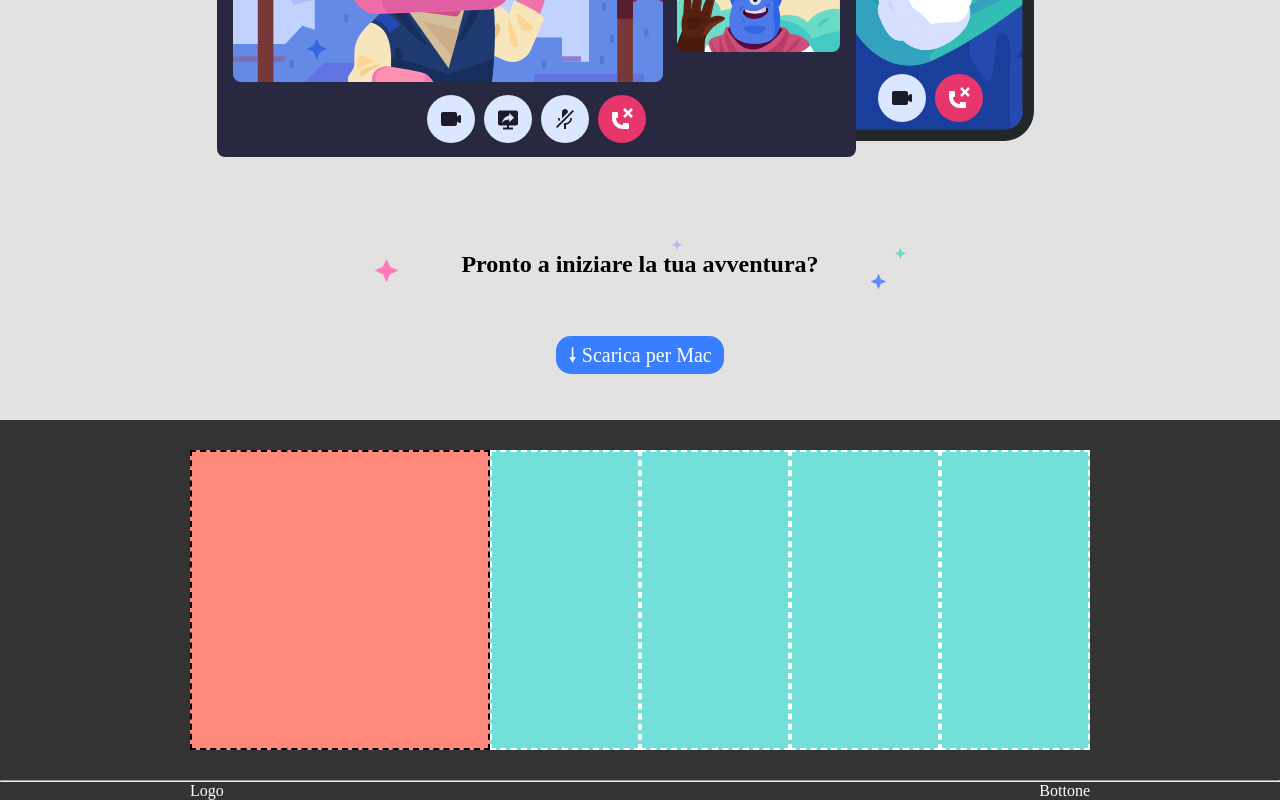
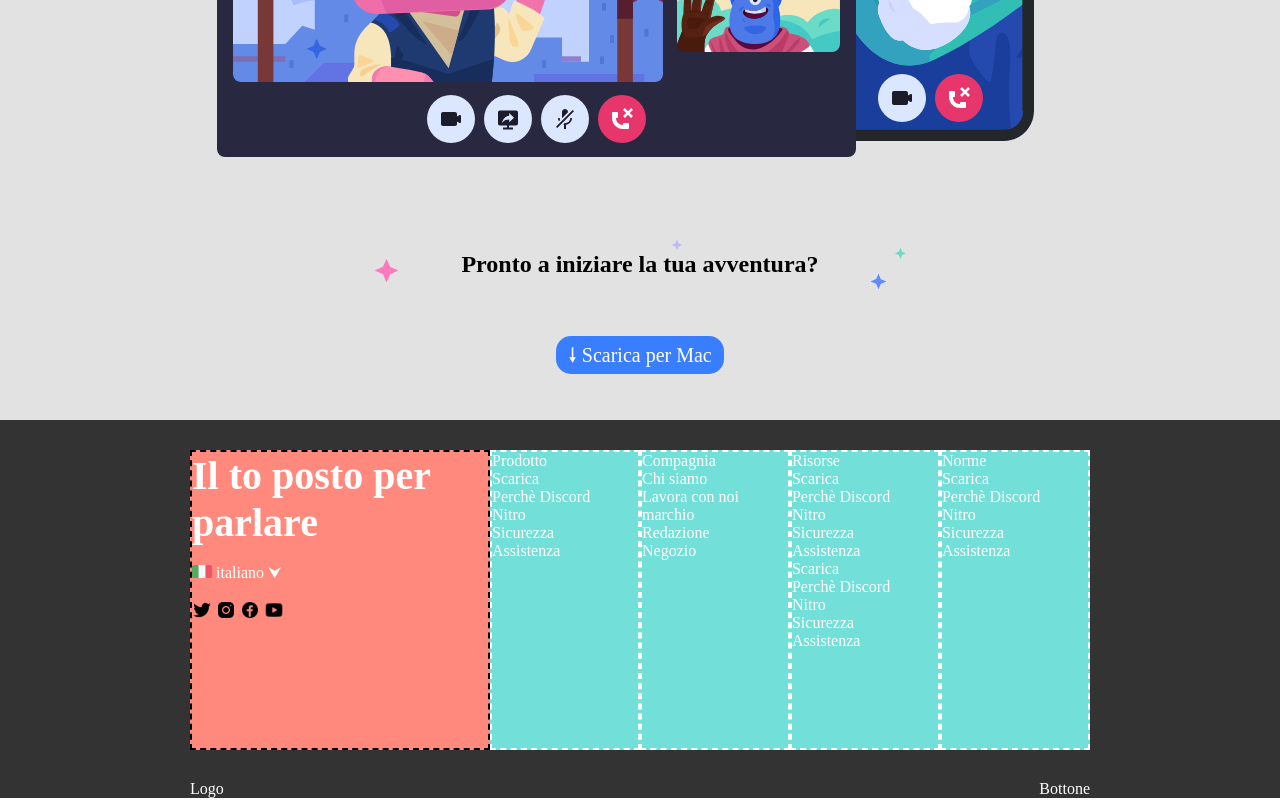
Before and after one commit to AriannaCristiani/htmlcss-discord, a plain HTML site: page index.html in a window 1280 px wide. Shown: the part 2186-2986 px from the top of the page. Drawn offline with Linux system fonts and the light colour scheme.

Commit message:
Aggiunta struttura html layout-6: liste e icone

```diff
--- a/index.html
+++ b/index.html
@@ -130,16 +130,138 @@
 			<div class="debug">
 				<div class="container">
 					<div class="row">
-						<div class="col-33"></div>
-						<div class="col-16"></div>
-						<div class="col-16"></div>
-						<div class="col-16"></div>
-						<div class="col-16"></div>
+						<div class="col-33">
+							<h1>Il to posto per parlare</h1>
+							<br>
+							<figure>
+							  <div>
+							    <img src="./img/ita.png" alt="ita-flag" width="20px"> italiano &#11167;
+							  </div>
+							  <br>
+							  <div>
+							    <img src="./img/icons8-twitter-30.png" alt="twitter" width="20px" >
+							    <img src="./img/icons8-ig-30.png" alt="instagram" width="20px" >
+							    <img src="./img/icons8-fb-30.png" alt="facebook" width="20px">
+							    <img src="./img/icons8-youtube-24.png" alt="youtube" width="20px">
+						      </div>
+						    </figure>
+						</div>
+
+						<div class="col-16">
+
+						    <ul class="menu">
+								<li>
+									<a href="#">Prodotto</a>
+								 </li>
+						    	<li>
+								   <a href="#">Scarica</a>
+							    </li>
+							    <li>
+								   <a href="#">Perchè Discord</a>
+							    </li>
+							    <li>
+								   <a href="#">Nitro</a>
+							    </li>
+							     <li>
+								   <a href="#">Sicurezza</a>
+							    </li>
+							    <li>
+								   <a href="#">Assistenza</a>
+							    </li>
+						    </ul>
+
+						</div>
+
+						<div class="col-16">
+
+							<ul class="menu">
+						    	<li>
+								   <a href="#">Compagnia</a>
+							    </li>
+							    <li>
+								   <a href="#">Chi siamo</a>
+							    </li>
+							    <li>
+								   <a href="#">Lavora con noi</a>
+							    </li>
+							     <li>
+								   <a href="#">marchio</a>
+							    </li>
+							    <li>
+								   <a href="#">Redazione</a>
+							    </li>
+								<li>
+									<a href="#">Negozio</a>
+								 </li>
+						    </ul>
+						</div>
+
+						<div class="col-16">
+
+							<ul class="menu">
+								<li>
+									<a href="#">Risorse</a>
+								 </li>
+						    	<li>
+								   <a href="#">Scarica</a>
+							    </li>
+							    <li>
+								   <a href="#">Perchè Discord</a>
+							    </li>
+							    <li>
+								   <a href="#">Nitro</a>
+							    </li>
+							     <li>
+								   <a href="#">Sicurezza</a>
+							    </li>
+							    <li>
+								   <a href="#">Assistenza</a>
+							    </li>
+								<li>
+									<a href="#">Scarica</a>
+								 </li>
+								 <li>
+									<a href="#">Perchè Discord</a>
+								 </li>
+								 <li>
+									<a href="#">Nitro</a>
+								 </li>
+								  <li>
+									<a href="#">Sicurezza</a>
+								 </li>
+								 <li>
+									<a href="#">Assistenza</a>
+								 </li>
+						    </ul>
+						</div>
+
+						<div class="col-16">
+							<ul class="menu">
+						    	<li>
+								   <a href="#">Norme</a>
+							    </li>
+								<li>
+									<a href="#">Scarica</a>
+								 </li>
+							    <li>
+								   <a href="#">Perchè Discord</a>
+							    </li>
+							    <li>
+								   <a href="#">Nitro</a>
+							    </li>
+							     <li>
+								   <a href="#">Sicurezza</a>
+							    </li>
+							    <li>
+								   <a href="#">Assistenza</a>
+							    </li>
+						    </ul>
+						</div>
 					</div>
 				</div>
 			</div>
 
-      <hr style="color: white;">
+
 
     <!-- barra navigazione -->
 
```
Also changed, not shown: img/icons8-fb-30.png (added), img/icons8-ig-30.png (added), img/icons8-twitter-30.png (added), img/icons8-youtube-24.png (added).
